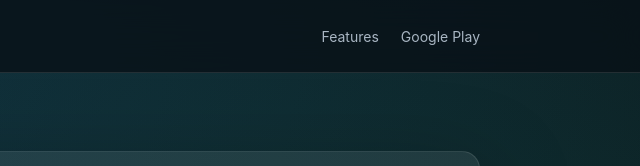
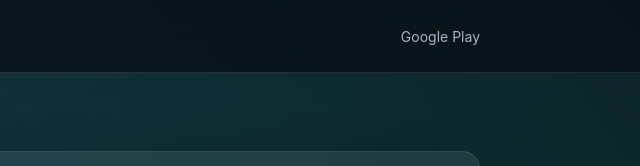
Before and after one commit to KibaHere/Riftbound-Scoreboard-PRIVACY-POLICY, a plain HTML site: page riftbound_scoreboard/privacy-policy_riftbound_scoreboard.html in a window 1280 px wide. Shown: the top 166 px of the page, 640-1280 px from the left. Drawn offline with Linux system fonts and the light colour scheme.

Commit message:
wywalenie features z polityki prywatności

```diff
--- a/riftbound_scoreboard/privacy-policy_riftbound_scoreboard.html
+++ b/riftbound_scoreboard/privacy-policy_riftbound_scoreboard.html
@@ -221,7 +221,6 @@
       </a>
 
       <div class="nav-links">
-        <a href="index.html#features">Features</a>
         <a href="https://play.google.com/store/apps/details?id=com.kiba.riftbound.scoreboard">Google Play</a>
       </div>
     </nav>
```
